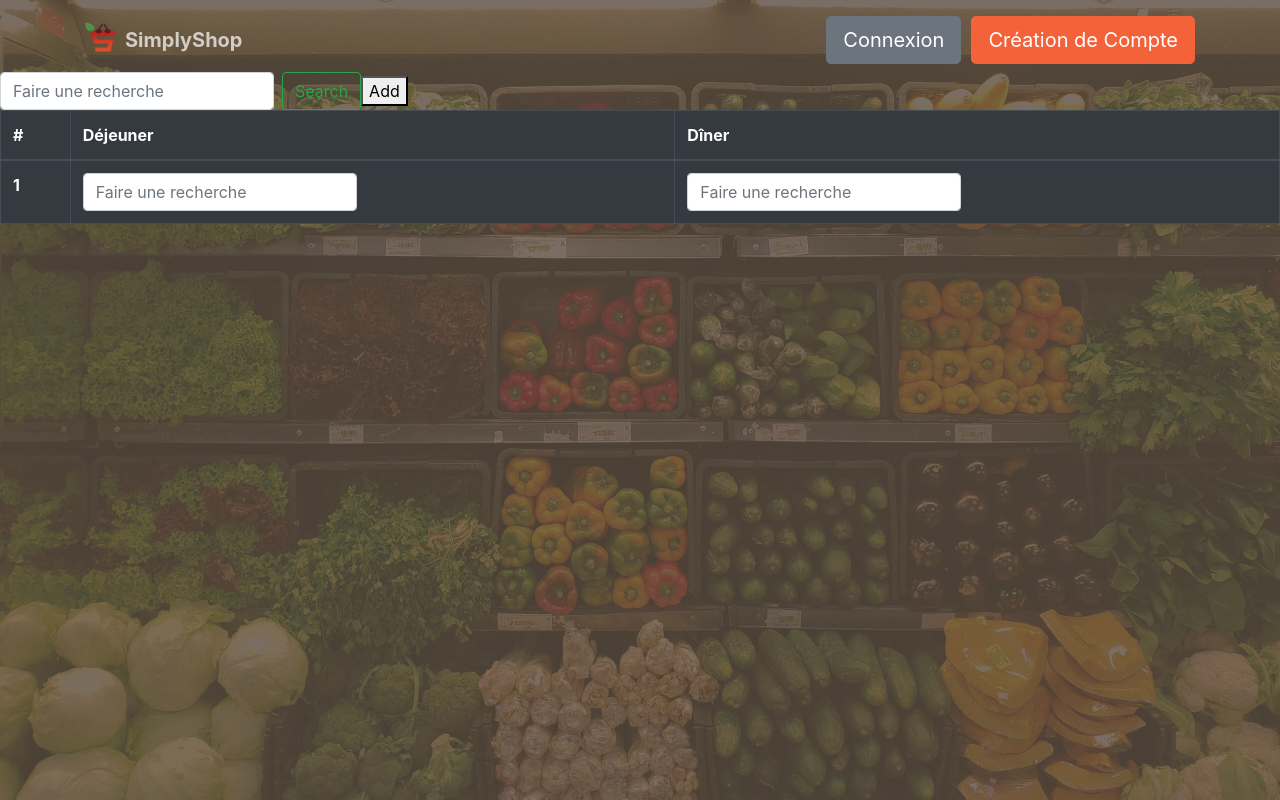
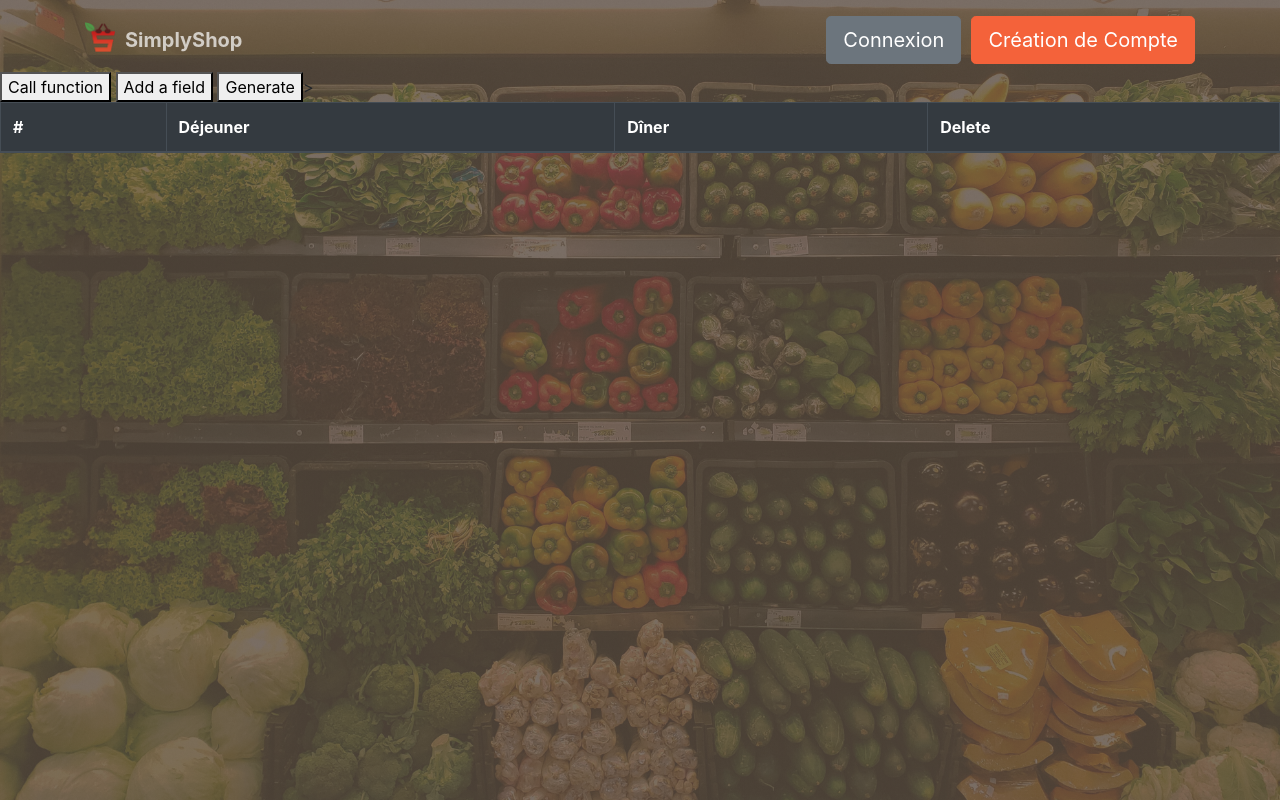
Before and after one commit to Jilvo/SimplyFood, a Django app: page /tab in a window 1280 px wide. Run offline with Django 3.2, Linux system fonts and the light colour scheme; lists and menus that the app fills with data are empty; some libraries are stand-ins or nearby versions.

Commit message:
V0.4 Update Table

```diff
--- a/recipe_list/templates/tab.html
+++ b/recipe_list/templates/tab.html
@@ -3,6 +3,10 @@
 {% block content %}
 <!--Custom styles-->
 <title>Connexion</title>
+<script src="//code.jquery.com/jquery-1.11.2.min.js"></script>
+<script src="//code.jquery.com/jquery-migrate-1.2.1.min.js"></script>
+
+<body id="page-top" class="signup">
 
 <body id="page-top" class="signup"></body>
 <style>
@@ -15,29 +19,71 @@
 <!--Login Form-->
 <header class="masthead">
   <section>
-      <form class="form-inline" action="{% url 'recipe' %}" method="GET" accept-charset="utf-8">
-        <input class="form-control mr-sm-2" placeholder="Faire une recherche" name="query" id="query">
-        <button class="btn btn-outline-success my-2 my-sm-0" type="submit">Search</button>
-      <button onclick="Add_Row()">Add</button>
+  <button onclick="Add_Row()">Call function</button>
+  <button value="Add a field" class="add" id="add" onclick="Add_Row()">Add a field</button>
+  <button value="Generate" class="add" id="preview" onclick="Add_Row()">Generate</button>>
   <table id="table_recipe" class="table table-bordered table-dark">
     <thead>
       <tr>
         <th scope="col">#</th>
         <th scope="col">Déjeuner</th>
         <th scope="col">Dîner</th>
+        <th scope="col">Delete</th>
       </tr>
     </thead>
     <tbody>
       <tr>
-                <th scope="row">1</th>
-                <td><input class="form-control mr-sm-2" placeholder="Faire une recherche" name="query" id="query"></td>
-                <td><input class="form-control mr-sm-2" placeholder="Faire une recherche" name="query" id="query"></td>
       </tr>
       <tr>
       </tr>
     </tbody>
   </table>
-        </form>
+</fieldset>
+  &nbsp;
+  <script>
+    $(document).ready(function() {
+
+    $("#preview").click(function() {
+        var arr = {};
+        arr.items = [];
+
+        $(".fieldwrapper").each(function() {
+            var entry = {}
+            var lunch = $(this).find("input[name='lunch']").val();
+            var supper = $(this).find("input[name='supper']").val();
+            entry["lunch"] = lunch;
+            entry["supper"] = supper;
+            arr.items.push(entry);
+        });
+        alert (JSON.stringify(arr, null, 4));
+    });
+
+    $("#add").click(function() {
+        var intId = $("#buildyourform div").length + 1;
+        var fieldWrapper = $("<div class=\"fieldwrapper\" id=\"field" + intId + "\"/>");
+        var name = $("<td><input class='form-control mr-sm-2 input_recipe' placeholder='Faire une recherche' name='lunch' id='query'></td>");
+           var supper = $("<td><input class='form-control mr-sm-2 input_recipe' placeholder='Faire une recherche' name='supper' id='query'></td>");
+
+        var removeButton = $("<td><input type=\"button\"class=\"remove btn btn-outline-secondary\" value=\"Remove\" /></td>");
+        removeButton.click(function() {
+            $(this).parent().remove();
+        });
+        fieldWrapper.append(name);
+                fieldWrapper.append(supper);
+
+        fieldWrapper.append(removeButton);
+        $("#table_recipe").append(fieldWrapper);
+    });
+
+});
+
+
+  </script>
+
+
   </section>
+
+
+
 </header>
 {% endblock %}
```
Lines whose indentation alone changed are shown as unchanged.
